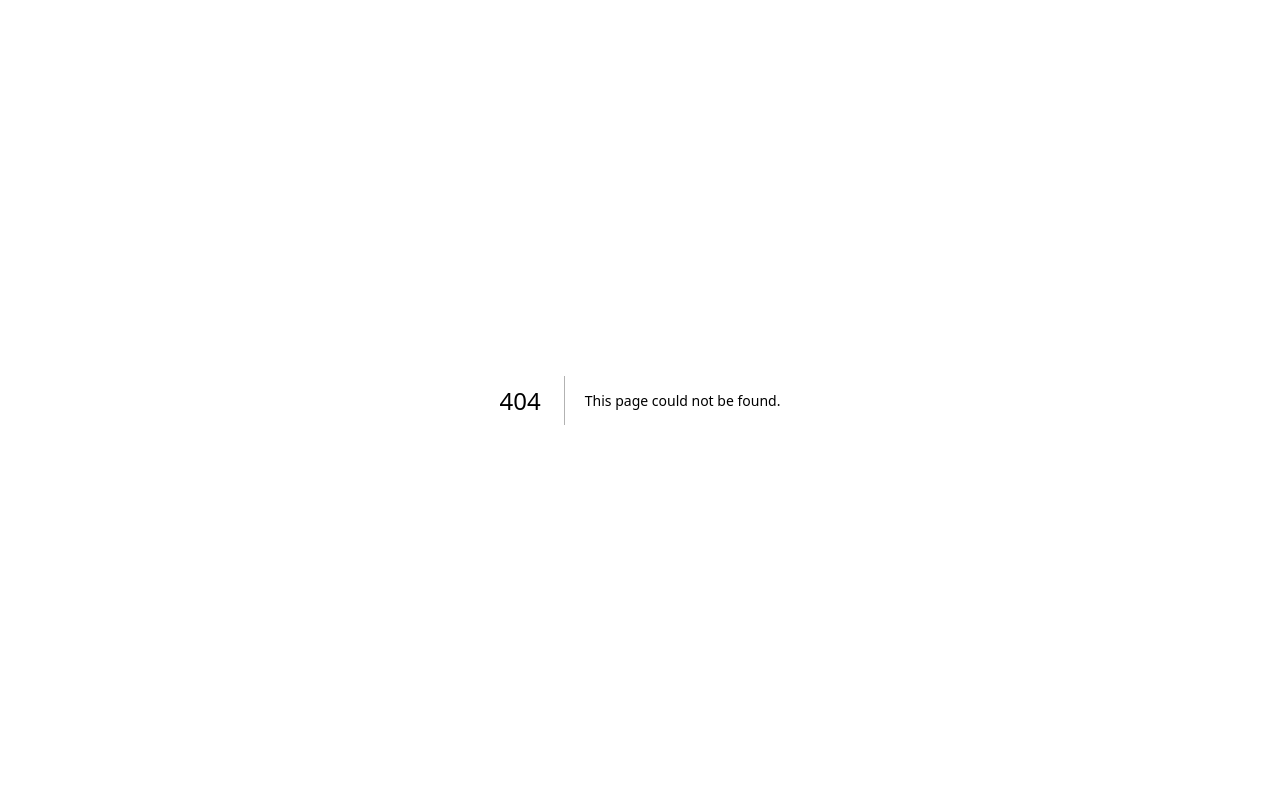
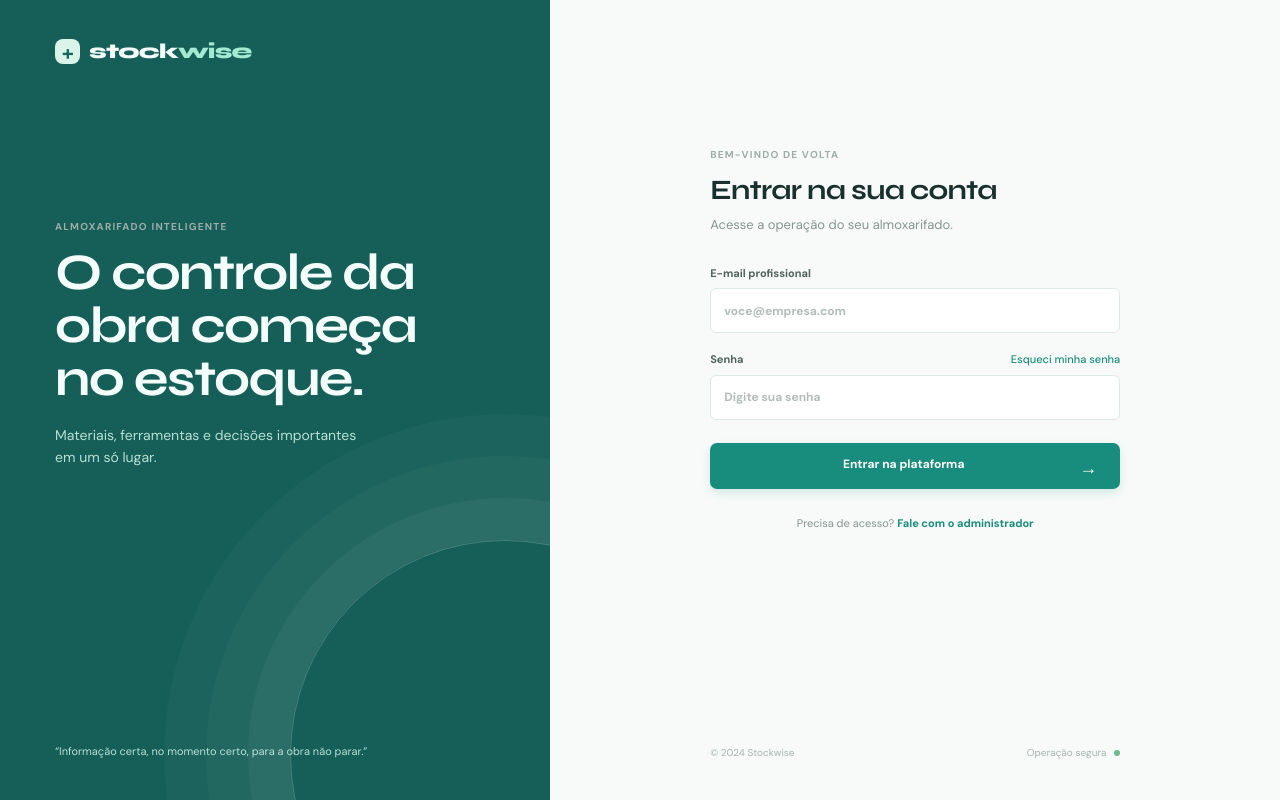
Before and after one commit to Welismar/almoxarifado-inteligente, a Next.js app: page /login in a window 1280 px wide. Before the commit this address had no page. Built offline with nearby package versions, Linux system fonts and the light colour scheme.

Commit message:
feat: cria tela de login

```diff
--- /dev/null
+++ b/src/app/login/page.tsx
@@ -0,0 +1,65 @@
+"use client";
+
+import { FormEvent, useState } from "react";
+import { useRouter } from "next/navigation";
+
+export default function LoginPage() {
+  const router = useRouter();
+  const [email, setEmail] = useState("");
+  const [password, setPassword] = useState("");
+  const [error, setError] = useState("");
+  const [isSubmitting, setIsSubmitting] = useState(false);
+
+  async function handleSubmit(event: FormEvent<HTMLFormElement>) {
+    event.preventDefault();
+    setError("");
+    setIsSubmitting(true);
+
+    try {
+      const response = await fetch("/api/auth/login", {
+        method: "POST",
+        headers: { "Content-Type": "application/json" },
+        body: JSON.stringify({ email, password }),
+      });
+      const result = (await response.json()) as { error?: string };
+
+      if (!response.ok) {
+        setError(result.error ?? "Não foi possível entrar.");
+        return;
+      }
+
+      router.push("/");
+      router.refresh();
+    } catch {
+      setError("Não foi possível conectar ao servidor.");
+    } finally {
+      setIsSubmitting(false);
+    }
+  }
+
+  return (
+    <main className="login-page">
+      <section className="login-visual" aria-label="Stockwise">
+        <div className="login-brand"><span className="brand-mark">+</span><span>stock<span className="brand-accent">wise</span></span></div>
+        <div className="login-message"><p className="eyebrow">ALMOXARIFADO INTELIGENTE</p><h1>O controle da obra começa no estoque.</h1><p>Materiais, ferramentas e decisões importantes em um só lugar.</p></div>
+        <div className="login-quote">“Informação certa, no momento certo, para a obra não parar.”</div>
+      </section>
+      <section className="login-panel">
+        <div className="login-card">
+          <div className="mobile-brand"><span className="brand-mark">+</span><span>stock<span className="brand-accent">wise</span></span></div>
+          <p className="eyebrow">BEM-VINDO DE VOLTA</p>
+          <h2>Entrar na sua conta</h2>
+          <p className="login-subtitle">Acesse a operação do seu almoxarifado.</p>
+          <form onSubmit={handleSubmit}>
+            <label htmlFor="email">E-mail profissional<input id="email" name="email" type="email" autoComplete="email" placeholder="voce@empresa.com" value={email} onChange={(event) => setEmail(event.target.value)} required /></label>
+            <label htmlFor="password">Senha<span className="password-label"><a href="#recuperar">Esqueci minha senha</a></span><input id="password" name="password" type="password" autoComplete="current-password" placeholder="Digite sua senha" value={password} onChange={(event) => setPassword(event.target.value)} required /></label>
+            {error && <p className="login-error" role="alert">{error}</p>}
+            <button className="primary-button login-button" type="submit" disabled={isSubmitting}>{isSubmitting ? "Entrando..." : "Entrar na plataforma"}<span>→</span></button>
+          </form>
+          <p className="login-help">Precisa de acesso? <a href="mailto:suporte@stockwise.local">Fale com o administrador</a></p>
+        </div>
+        <footer className="login-footer"><span>© 2024 Stockwise</span><span>Operação segura <i className="status-dot" /></span></footer>
+      </section>
+    </main>
+  );
+}
```
Also changed, not shown: src/app/globals.css, 2 other files (tests, documents, lock files or other folders).
